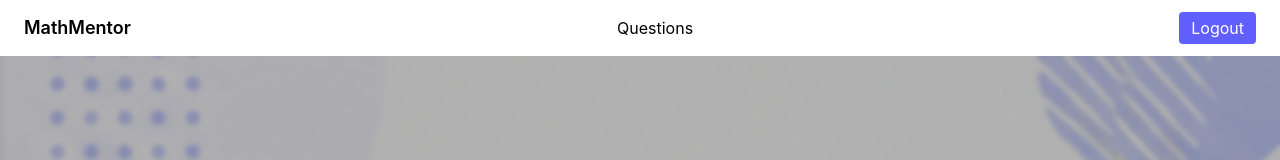
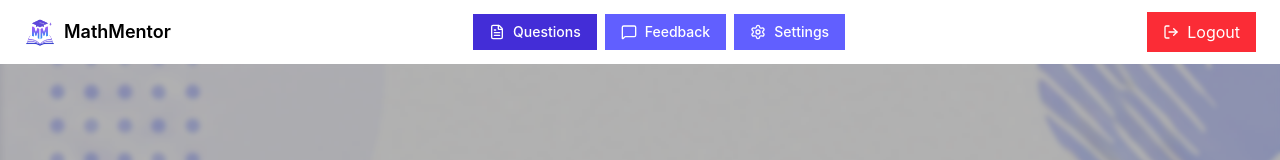
Before and after one commit to Rama220292/MathMentee, a React (Vite) app in the folder frontend/: page /questions in a window 1280 px wide. Shown: the top 160 px of the page. Built offline with nearby package versions, Linux system fonts and the light colour scheme; no server answers; sample sign-in values are in the browser's storage.

Commit message:
final touches

```diff
--- a/frontend/src/components/common/ConfirmButton.jsx
+++ b/frontend/src/components/common/ConfirmButton.jsx
@@ -1,40 +1,109 @@
-export default function ConfirmButton({ message, onConfirm, onCancel, confirmText, confirmType = "primary" }) {
+import { NavLink, useNavigate } from "react-router-dom";
+import {
+  LayoutDashboard,
+  FileText,
+  ClipboardList,
+  Settings,
+  MessageSquare,
+  LogOut
+} from "lucide-react";
+
+export default function Navbar() {
+  const navigate = useNavigate();
+
+  const user = JSON.parse(localStorage.getItem("user"));
+  const role = user?.role;
+
+  const handleLogout = () => {
+    localStorage.removeItem("token");
+    localStorage.removeItem("user");
+    navigate("/login");
+  };
+
+  // 🔥 Rounded button style
+  const navBtn = ({ isActive }) =>
+    `flex items-center gap-2 px-4 py-2 text-sm font-medium
+     rounded-xl transition shadow-sm
+     ${
+       isActive
+         ? "bg-indigo-600 text-white"
+         : "bg-indigo-100 text-indigo-700 hover:bg-indigo-200"
+     }`;
+
   return (
-    <div className="fixed inset-0 flex items-center justify-center bg-black/40 z-50">
+    <div className="w-full bg-white shadow-md px-6 py-3 flex justify-between items-center">
 
-      <div className="bg-white rounded-xl p-6 w-full max-w-sm shadow-lg">
+      {/* 🔷 Logo + App Name (rounded container) */}
+      <div
+        onClick={() => navigate("/")}
+        className="flex items-center gap-2 px-3 py-2 rounded-xl bg-indigo-100 cursor-pointer hover:bg-indigo-200 transition"
+      >
+        <img src="/images/MMIcon.png" className="w-7 h-7 object-contain" />
+        <span className="text-sm font-semibold text-indigo-700">
+          MathMentor
+        </span>
+      </div>
 
-        <h2 className="text-lg font-semibold mb-2">
-          Confirm Action
-        </h2>
+      {/* 🔷 Navigation */}
+      <div className="flex gap-3">
 
-        <p className="text-gray-600 mb-4">
-          {message}
-        </p>
+        <NavLink to="/questions" className={navBtn}>
+          <FileText size={16} />
+          Questions
+        </NavLink>
 
-        <div className="flex justify-end gap-2">
+        {/* 🎓 Student */}
+        {role === "student" && (
+          <>
+            <NavLink to="/dashboard" className={navBtn}>
+              <LayoutDashboard size={16} />
+              Dashboard
+            </NavLink>
 
-          <button
-            onClick={onCancel}
-            className="px-4 py-2 rounded bg-gray-200 hover:bg-gray-300"
-          >
-            Cancel
-          </button>
+            <NavLink to="/submissions" className={navBtn}>
+              <ClipboardList size={16} />
+              Submissions
+            </NavLink>
+          </>
+        )}
 
-          <button
-            onClick={onConfirm}
-            className={`px-4 py-2 rounded text-white ${
-              confirmType === "danger"
-                ? "bg-red-500 hover:bg-red-600"
-                : "bg-indigo-500 hover:bg-indigo-600"
-            }`}
-          >
-            {confirmText || "Confirm"}
-          </button>
+        {/* 👨‍🏫 Teacher */}
+        {role === "teacher" && (
+          <>
+            <NavLink to="/teacher/dashboard" className={navBtn}>
+              <LayoutDashboard size={16} />
+              Students
+            </NavLink>
 
-        </div>
+            <NavLink to="/teacher/submissions" className={navBtn}>
+              <ClipboardList size={16} />
+              Review
+            </NavLink>
+          </>
+        )}
+
+        <NavLink to="/feedback" className={navBtn}>
+          <MessageSquare size={16} />
+          Feedback
+        </NavLink>
+
+        <NavLink to="/settings" className={navBtn}>
+          <Settings size={16} />
+          Settings
+        </NavLink>
 
       </div>
+
+      {/* 🔴 Logout (rounded + distinct color) */}
+      <button
+        onClick={handleLogout}
+        className="flex items-center gap-2 px-4 py-2 rounded-xl
+                   bg-red-100 text-red-600 hover:bg-red-200 transition shadow-sm"
+      >
+        <LogOut size={16} />
+        Logout
+      </button>
+
     </div>
   );
 }
--- a/frontend/src/components/common/Navbar.jsx
+++ b/frontend/src/components/common/Navbar.jsx
@@ -1,4 +1,12 @@
-import { Link, useNavigate } from "react-router-dom";
+import { NavLink, useNavigate } from "react-router-dom";
+import {
+  LayoutDashboard,
+  FileText,
+  ClipboardList,
+  Settings,
+  MessageSquare,
+  LogOut
+} from "lucide-react";
 
 export default function Navbar() {
   const navigate = useNavigate();
@@ -12,54 +20,82 @@ export default function Navbar() {
     navigate("/login");
   };
 
+  // 🔥 active style
+  const navBtn = ({ isActive }) =>
+    `flex items-center gap-2 px-4 py-2 text-sm font-medium text-white
+     ${isActive ? "bg-indigo-700" : "bg-indigo-500 hover:bg-indigo-600"}
+     transition`;
+
   return (
     <div className="w-full bg-white shadow-md px-6 py-3 flex justify-between items-center">
 
-      {/* Left: Logo / App name */}
+      {/* Logo */}
       <div
-        className="text-lg font-semibold cursor-pointer"
-        onClick={() => navigate("/questions")}
+        className="flex items-center gap-2 cursor-pointer"
+        onClick={() => navigate("/")}
       >
-        MathMentor
+        <img src="/images/MMIcon.png" className="w-8 h-8" />
+        <span className="text-lg font-semibold">MathMentor</span>
       </div>
 
-      {/* Middle: Links */}
-      <div className="flex gap-4 items-center">
+      {/* Links */}
+      <div className="flex gap-2">
 
-        <Link to="/questions" className="hover:text-indigo-500">
+        <NavLink to="/questions" className={navBtn}>
+          <FileText size={16} />
           Questions
-        </Link>
+        </NavLink>
 
-        {/* 🎓 Student links */}
+        {/* Student */}
         {role === "student" && (
-          <Link to="/submissions" className="hover:text-indigo-500">
-            My Submissions
-          </Link>
-        )}
+          <>
+            <NavLink to="/dashboard" className={navBtn}>
+              <LayoutDashboard size={16} />
+              Dashboard
+            </NavLink>
 
-        {/* 👨‍🏫 Teacher links */}
-        {role === "teacher" && (
-          <>
-            <Link to="/teacher/submissions" className="hover:text-indigo-500">
-              Review
-            </Link>
-
-            <Link to="/questions/create" className="hover:text-indigo-500">
-              Create
-            </Link>
+            <NavLink to="/submissions" className={navBtn}>
+              <ClipboardList size={16} />
+              Submissions
+            </NavLink>
           </>
         )}
 
+        {/* Teacher */}
+        {role === "teacher" && (
+          <>
+            <NavLink to="/teacher/dashboard" className={navBtn}>
+              <LayoutDashboard size={16} />
+              Students
+            </NavLink>
+
+            <NavLink to="/teacher/submissions" className={navBtn}>
+              <ClipboardList size={16} />
+              Review
+            </NavLink>
+          </>
+        )}
+
+        <NavLink to="/feedback" className={navBtn}>
+          <MessageSquare size={16} />
+          Feedback
+        </NavLink>
+
+        <NavLink to="/settings" className={navBtn}>
+          <Settings size={16} />
+          Settings
+        </NavLink>
+
       </div>
 
-      {/* Right: Logout */}
+      {/* Logout */}
       <button
         onClick={handleLogout}
-        className="px-3 py-1 bg-indigo-500 text-white rounded"
+        className="flex items-center gap-2 px-4 py-2 bg-red-500 text-white hover:bg-red-600 transition"
       >
+        <LogOut size={16} />
         Logout
       </button>
-
     </div>
   );
 }
--- a/frontend/src/components/review/ReviewSubmissionForm.jsx
+++ b/frontend/src/components/review/ReviewSubmissionForm.jsx
@@ -15,9 +15,7 @@ export default function ReviewSubmissionForm({ submission }) {
 
   const onSubmit = async (data) => {
     try {
-
       const score = Number(data.teacher_score);
-
 
       if (isNaN(score)) {
         toast.error("Teacher score must be a valid number");
@@ -29,9 +27,6 @@ export default function ReviewSubmissionForm({ submission }) {
         teacher_feedback: data.teacher_feedback || ""
       };
 
-      console.log("FINAL PAYLOAD:", payload);
-
-      //
       await reviewSubmission(submission._id, payload);
 
       toast.success("Review saved");
@@ -76,13 +71,27 @@ export default function ReviewSubmissionForm({ submission }) {
         />
       </div>
 
+      {/* Buttons */}
+      <div className="flex gap-2 pt-2">
+
+        {/* Cancel */}
+        <button
+          type="button"
+          onClick={() => navigate("/teacher/submissions")}
+          className="w-full px-4 py-2 border border-gray-300 text-gray-700 rounded hover:bg-gray-100 transition"
+        >
+          Cancel
+        </button>
+
         {/* Submit */}
         <button
           type="submit"
-        className="px-4 py-2 bg-indigo-500 text-white rounded hover:opacity-90"
+          className="w-full px-4 py-2 bg-indigo-500 text-white rounded hover:opacity-90 transition"
         >
           Save Review
         </button>
+
+      </div>
     </form>
   );
 }
--- /dev/null
+++ b/frontend/src/pages/common/FeedbackPage.jsx
@@ -0,0 +1,12 @@
+export default function FeedbackPage() {
+  return (
+    <div className="min-h-screen flex items-center justify-center bg-gray-100">
+      <div className="bg-white p-8 rounded-lg shadow w-full max-w-xl text-center">
+        <h1 className="text-2xl font-semibold mb-4">Feedback</h1>
+        <p className="text-gray-600">
+          This is a placeholder for the Feedback page.
+        </p>
+      </div>
+    </div>
+  );
+}
--- /dev/null
+++ b/frontend/src/pages/common/SettingsPage.jsx
@@ -0,0 +1,12 @@
+export default function SettingsPage() {
+  return (
+    <div className="min-h-screen flex items-center justify-center bg-gray-100">
+      <div className="bg-white p-8 rounded-lg shadow w-full max-w-xl text-center">
+        <h1 className="text-2xl font-semibold mb-4">Settings</h1>
+        <p className="text-gray-600">
+          This is a placeholder for the Settings page.
+        </p>
+      </div>
+    </div>
+  );
+}
--- /dev/null
+++ b/frontend/src/pages/dashboard/StudentDashboard.jsx
@@ -0,0 +1,10 @@
+export default function StudentDashboard() {
+  return (
+    <div className="min-h-screen flex items-center justify-center bg-gray-100">
+      <div className="bg-white p-8 rounded-lg shadow text-center">
+        <h1 className="text-2xl font-semibold mb-4">My Dashboard</h1>
+        <p className="text-gray-600">Student dashboard placeholder.</p>
+      </div>
+    </div>
+  );
+}
--- /dev/null
+++ b/frontend/src/pages/dashboard/TeacherDashboard.jsx
@@ -0,0 +1,10 @@
+export default function TeacherDashboard() {
+  return (
+    <div className="min-h-screen flex items-center justify-center bg-gray-100">
+      <div className="bg-white p-8 rounded-lg shadow text-center">
+        <h1 className="text-2xl font-semibold mb-4">Students Dashboard</h1>
+        <p className="text-gray-600">Teacher dashboard placeholder.</p>
+      </div>
+    </div>
+  );
+}
```
Also changed, not shown: frontend/src/routes/AppRoutes.jsx (+18 -12 lines), frontend/src/context/AuthContext.jsx (deleted), frontend/src/hooks/useAuth.js (deleted), frontend/src/utils/helpers.js (deleted), 2 other files (tests, documents, lock files or other folders). Lines whose indentation alone changed are shown as unchanged.
